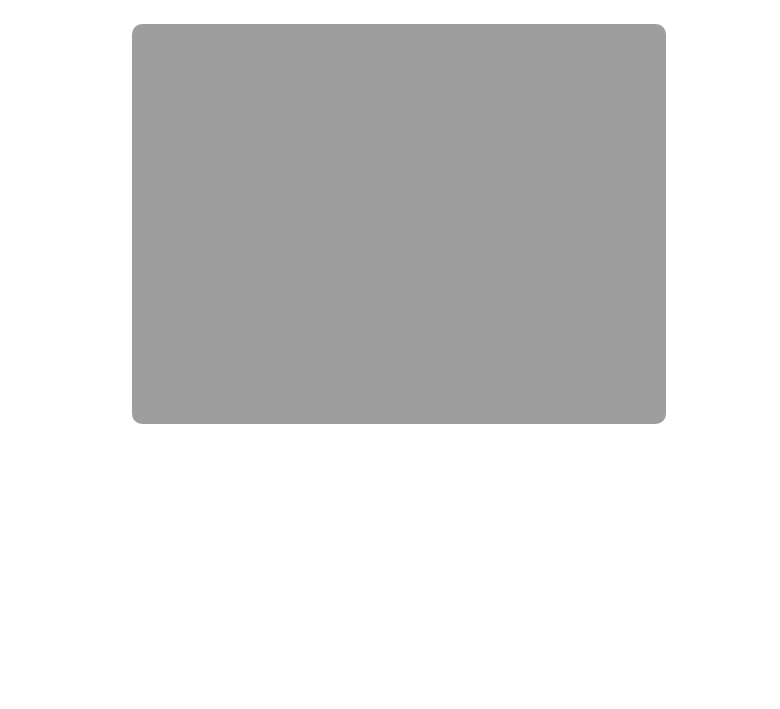
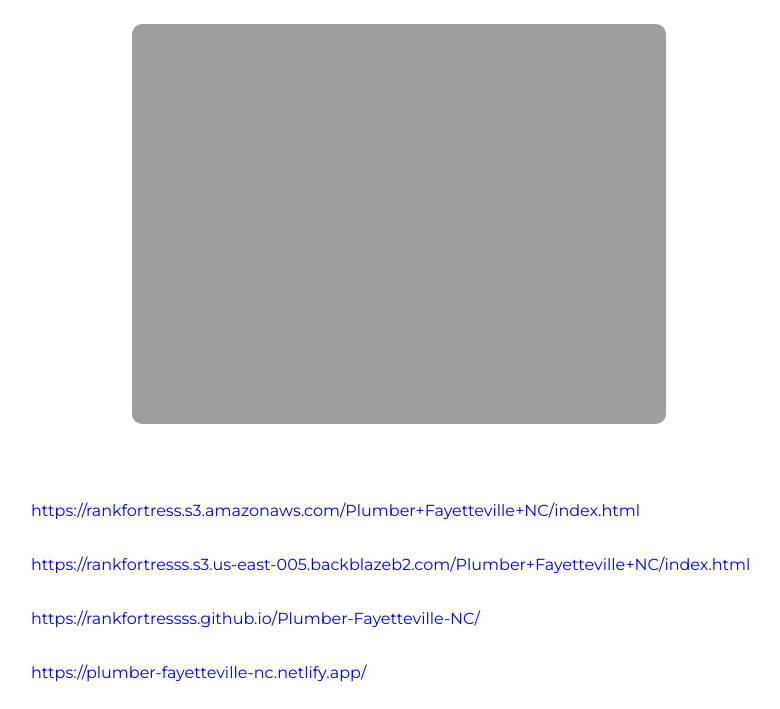
Before and after one commit to rankfortressss/Plumber-Fayetteville-NC, a plain HTML site: page index.html in a window 1280 px wide. Shown: the part 8079-8788 px from the top of the page, without its empty margins (241-1021 px from the left). Before the commit the page ends 8728 px from the top, so only its background shows below. Drawn offline with Linux system fonts and the light colour scheme.

Commit message:
Add files via upload

```diff
--- a/index.html
+++ b/index.html
@@ -215,13 +215,13 @@
             <br>
             <!--Links-->
             <section style="padding-left: 20%;padding-right: 20%;">
-                <a target="_bLank" href=""></a><br>
+                <a target="_bLank" href="https://rankfortress.s3.amazonaws.com/Plumber+Fayetteville+NC/index.html">https://rankfortress.s3.amazonaws.com/Plumber+Fayetteville+NC/index.html</a><br>
                 <br>
-                <a target="_bLank" href=""></a><br>
+                <a target="_bLank" href="https://rankfortresss.s3.us-east-005.backblazeb2.com/Plumber+Fayetteville+NC/index.html">https://rankfortresss.s3.us-east-005.backblazeb2.com/Plumber+Fayetteville+NC/index.html</a><br>
                 <br>
-                <a target="_bLank" href=""></a><br>
+                <a target="_bLank" href="https://rankfortressss.github.io/Plumber-Fayetteville-NC/">https://rankfortressss.github.io/Plumber-Fayetteville-NC/</a><br>
                 <br>
-                <a target="_bLank" href=""></a><br>
+                <a target="_bLank" href="https://plumber-fayetteville-nc.netlify.app/">https://plumber-fayetteville-nc.netlify.app/</a><br>
                 <br>
             </section>
 
```
